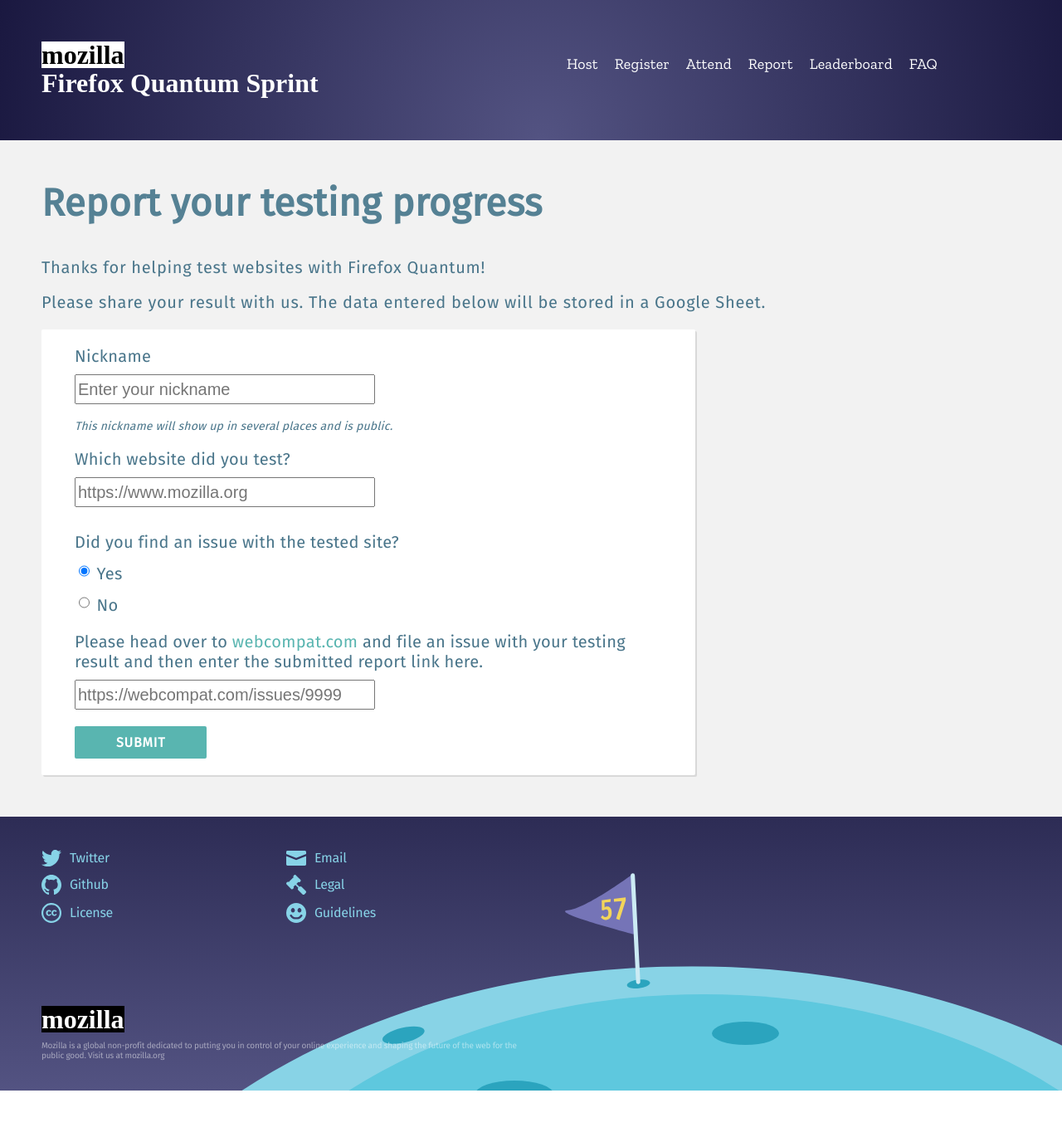
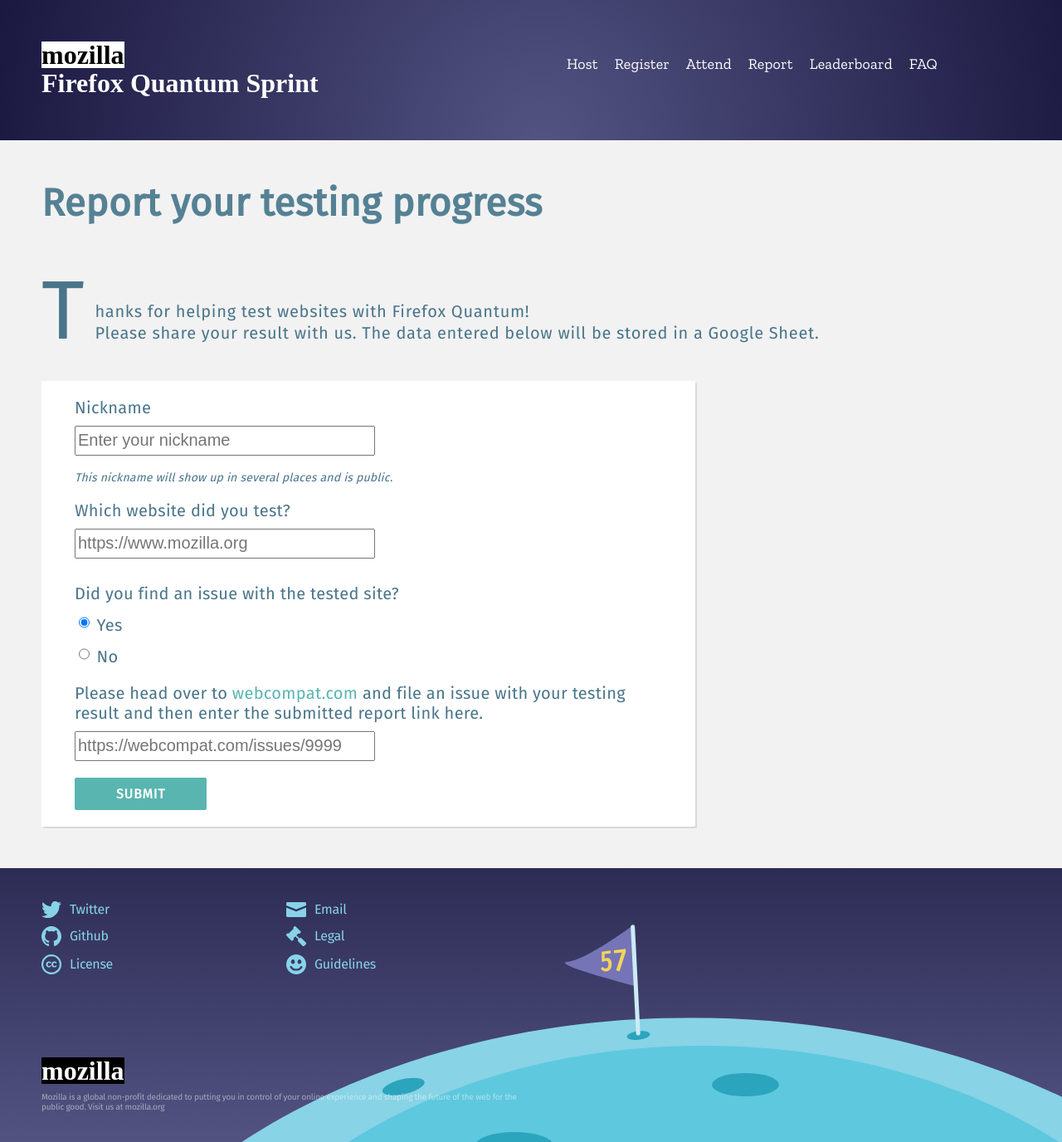
Before and after one commit to mozilla/firefox57-sprint, a Jekyll site: the page built from _articles/reporting.md, in a window 1280 px wide. Shown: the whole page at 83% size. Built offline with Jekyll 4.4.1, drawn with Linux system fonts in a browser that asks for light colours; some web fonts are replaced; before the commit the page ends 1314 px from its top, so only the background shows below that.

Commit message:
Add cpitalized title to the report page

```diff
--- a/_articles/reporting.md
+++ b/_articles/reporting.md
@@ -7,9 +7,13 @@
 
 # Report your testing progress
 
-## Thanks for helping test websites with Firefox Quantum!
-
-## Please share your result with us. The data entered below will be stored in a Google Sheet.
+<h2>
+  <span class="capitalize">T</span>
+  <span class="capitalize-content">
+    hanks for helping test websites with Firefox Quantum!<br />
+    Please share your result with us. The data entered below will be stored in a Google Sheet.
+  </span>
+</h2>
 
 <div class="content-box">
   <form id="reporting-form" action="" method="POST" target="no-target">
```
